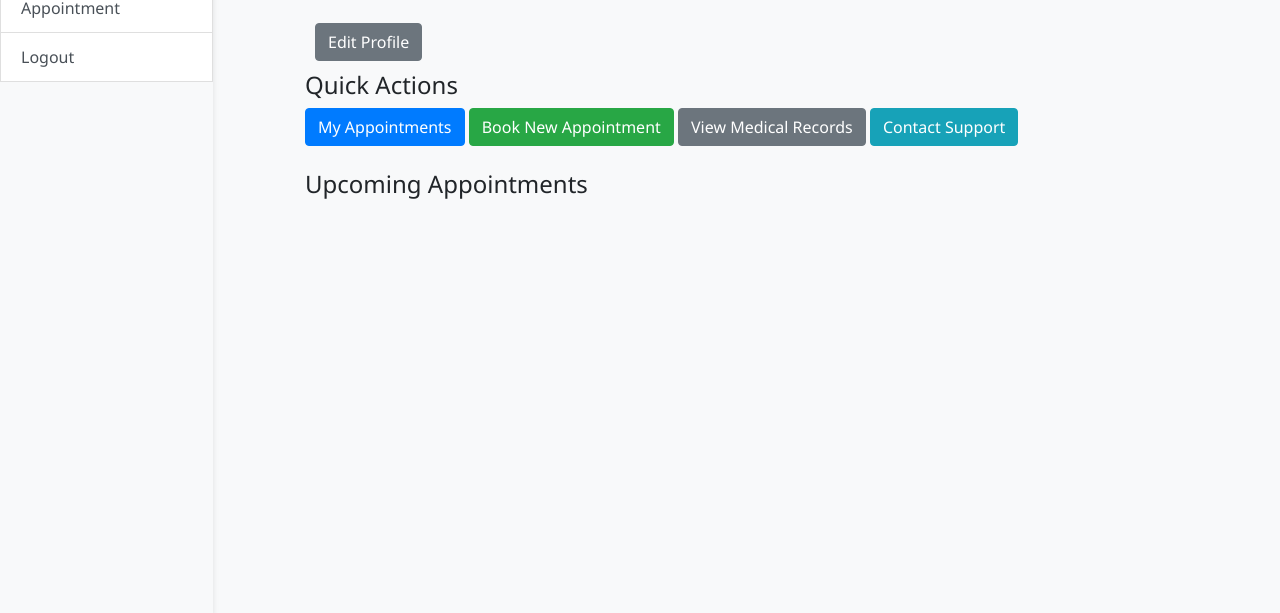
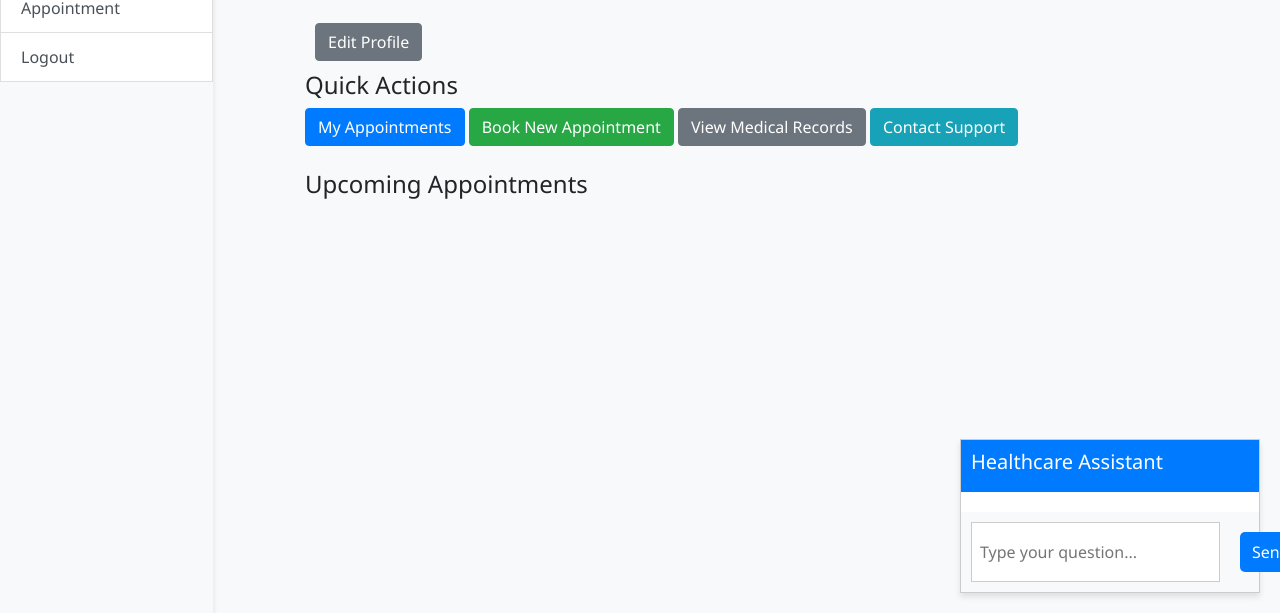
Before and after one commit to DipPandey/Helalth-Appointment-Scheduler, a website: page Helalth Appointment Scheduler/public/dashboard.html in a window 1280 px wide. Shown: the part 187-800 px from the top of the page. Drawn offline with nearby package versions, Linux system fonts and the light colour scheme; no server answers.

Commit message:
developing the Openai chat

```diff
--- a/Helalth Appointment Scheduler/package.json
+++ b/Helalth Appointment Scheduler/package.json
@@ -4,7 +4,7 @@
   "description": "Health Appointment Scheduler",
   "main": "server.js",
   "author": {
-    "name": "Your Name"
+    "name": "Dip Pandey"
   },
   "scripts": {
     "lint": "eslint ."
@@ -18,6 +18,7 @@
     "extends": "airbnb-base"
   },
   "dependencies": {
+    "axios": "^1.6.8",
     "bcrypt": "^5.1.1",
     "bcryptjs": "^2.4.3",
     "cors": "^2.8.5",
@@ -30,6 +31,7 @@
     "mongoose": "^8.2.3",
     "morgan": "^1.10.0",
     "multer": "^1.4.5-lts.1",
+    "openai": "^4.38.2",
     "passport": "^0.7.0",
     "passport-google-oauth20": "^2.0.0",
     "passport-local": "^1.0.0"
--- a/Helalth Appointment Scheduler/public/css/styles.css
+++ b/Helalth Appointment Scheduler/public/css/styles.css
@@ -109,5 +109,52 @@ footer {
         border-width: 2px; /* Make the border thicker */
         background-color: #fad8d8; /* Light green background */
     }
+.chatbox {
+    position: fixed;
+    bottom: 20px;
+    right: 20px;
+    width: 300px;
+    background-color: white;
+    border: 1px solid #ccc;
+    box-shadow: 0 4px 6px rgba(0,0,0,0.1);
+    display: flex;
+    flex-direction: column;
+    max-height: 400px;
+}
+
+.chatbox-header {
+    padding: 10px;
+    background-color: #007bff;
+    color: white;
+}
+
+.chat-messages {
+    flex-grow: 1;
+    padding: 10px;
+    overflow-y: auto;
+}
+
+.chat-input {
+    padding: 10px;
+    background-color: #f8f9fa;
+    display: flex;
+}
+
+    .chat-input input {
+        flex-grow: 1;
+        border: 1px solid #ccc;
+        margin-right: 10px;
+        padding: 8px;
+    }
+
+    .chat-input button {
+        background-color: #007bff;
+        color: white;
+        border: none;
+        padding: 8px 12px;
+        cursor: pointer;
+    }
+
+
 
 /* Optionally add more custom styling as needed */
--- a/Helalth Appointment Scheduler/public/dashboard.html
+++ b/Helalth Appointment Scheduler/public/dashboard.html
@@ -17,6 +17,7 @@
 
     <div class="container-fluid">
         <div class="row">
+
 
 
             <!-- Main Content -->
@@ -139,12 +140,28 @@
         </div>
     </div>
 
+    <!-- Insert this at the end of your <body> tag before your script tags -->
+    <div class="chatbox">
+        <div class="chatbox-header">
+            <h5 class="title">Healthcare Assistant</h5>
+        </div>
+        <div class="chat-messages" id="chatMessages">
+            <!-- Messages will be appended here -->
+        </div>
+        <div class="chat-input">
+            <input type="text" id="chatInput" placeholder="Type your question..." autocomplete="off">
+            <button onclick="sendChat()">Send</button>
+        </div>
+    </div>
+
+
     <!-- Bootstrap and jQuery libraries -->
     <script src="https://code.jquery.com/jquery-3.5.1.slim.min.js"></script>
     <script src="https://cdn.jsdelivr.net/npm/@popperjs/core@2.5.2/dist/umd/popper.min.js"></script>
     <script src="https://stackpath.bootstrapcdn.com/bootstrap/4.5.2/js/bootstrap.min.js"></script>
     <!-- Custom JavaScript for Dashboard Interactivity -->
     <script src="js/dashboard.js"></script>
+    <script src="js/chat.js"></script>
 
     <script src="js/script.js"></script>
 </body>
--- a/Helalth Appointment Scheduler/public/js/dashboard.js
+++ b/Helalth Appointment Scheduler/public/js/dashboard.js
@@ -290,3 +290,37 @@ function handleCheckIn(appointmentId) {
             alert('Failed to check in.');
         });
 }
+
+document.getElementById('chatInput').addEventListener('keypress', function (event) {
+    if (event.key === 'Enter') {
+        sendChat();
+    }
+});
+
+function sendChat() {
+    const input = document.getElementById('chatInput');
+    const message = input.value;
+    input.value = '';
+
+    appendMessage(message, 'You: ');
+    fetch('/api/chat', {
+        method: 'POST',
+        headers: {
+            'Content-Type': 'application/json'
+        },
+        body: JSON.stringify({ message: message })
+    })
+        .then(response => response.json())
+        .then(data => {
+            appendMessage(data.reply, 'Assistant : ');
+        })
+        .catch(error => console.error('Error:', error));
+}
+
+function appendMessage(text, sender) {
+    const messagesDiv = document.getElementById('chatMessages');
+    const messageElement = document.createElement('div');
+    messageElement.textContent = `${sender}: ${text}`;
+    messagesDiv.appendChild(messageElement);
+    messagesDiv.scrollTop = messagesDiv.scrollHeight;  // Scroll to the bottom
+}
--- a/Helalth Appointment Scheduler/server.js
+++ b/Helalth Appointment Scheduler/server.js
@@ -12,6 +12,9 @@ const userRoutes = require('./src/routes/userRoutes'); // Adjust path as necessa
 const appointmentRoutes = require('./src/routes/appointmentRoutes');
 
 const medicalRecordRoutes = require('./src/routes/medicalRecordRoutes'); // Assuming you have this file
+// At the top with other route imports
+const chatRoutes = require('./src/routes/chatRoutes'); // Adjust path as necessary
+
 
 
 
@@ -40,6 +43,9 @@ app.use('/auth', authRoutes);//auth routes
 app.use('/user', userRoutes);//user routes
 app.use('/appointments', appointmentRoutes); // Appointment routes
 app.use('/mrecords', medicalRecordRoutes);//medical record routes
+// Use the route
+app.use('/api', chatRoutes); // You can adjust the base path as needed
+
 // Route to serve the index.html file
 app.get('/', (req, res) => {
     res.sendFile(path.join(__dirname, 'public', 'index.html')); // Ensure this path points to your actual index.html file
```
Also changed, not shown: Helalth Appointment Scheduler/src/controllers/chatController.js (added, +24 -0 lines), Helalth Appointment Scheduler/src/routes/chatRoutes.js (added, +8 -0 lines), Helalth Appointment Scheduler/src/uploads/file-1713491592876-391762135.jpg (deleted), 4 other files.
